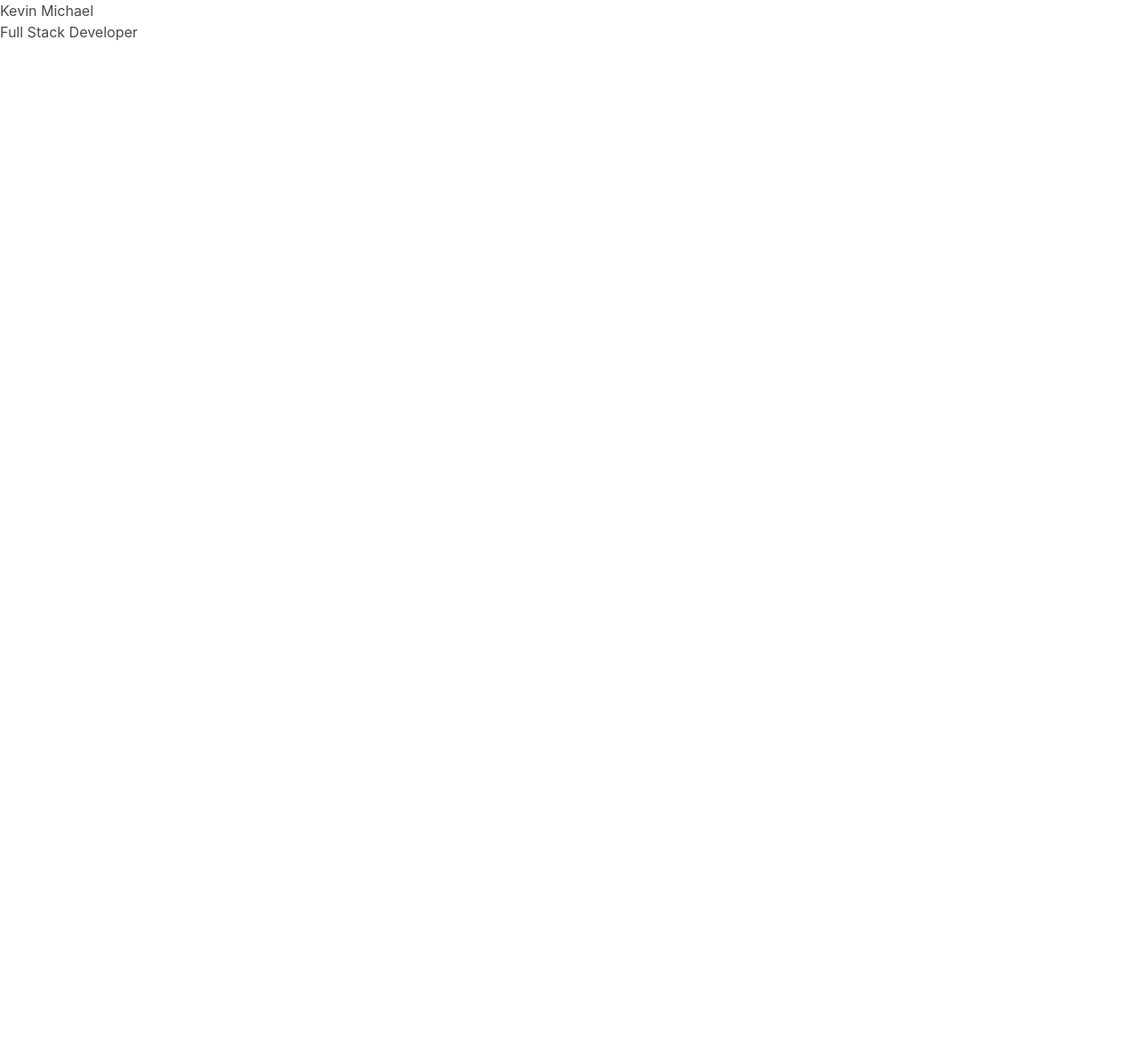
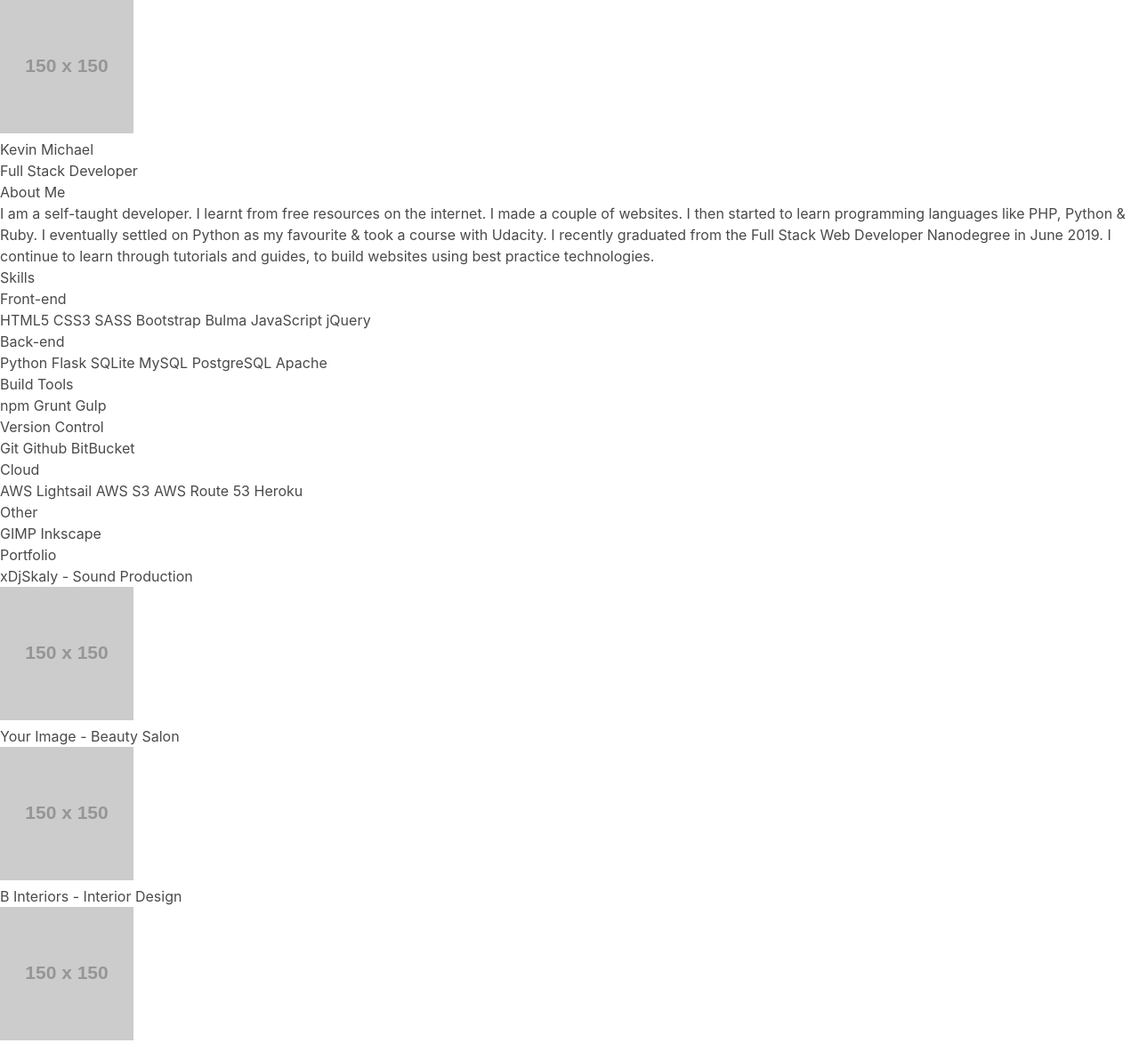
Before and after one commit to biobot-01/biobot-01.github.io, a website: page index.html in a window 1280 px wide. Shown: the top 1173 px of the page at 89% size. Before the commit the page ends 800 px from the top, so only its background shows below. Drawn offline with nearby package versions, Linux system fonts and the light colour scheme; files that its build step writes are made by us from their sources; placeholder pictures from the web are drawn by us.

Commit message:
Add content

```diff
--- a/index.html
+++ b/index.html
@@ -13,7 +13,120 @@
   </head>
 
   <body>
-    <h1>Kevin Michael</h1>
-    <h2>Full Stack Developer</h2>
+    <header>
+      <img src="https://via.placeholder.com/150" alt="">
+
+      <h1>
+        <span>Kevin Michael</span>
+        <br>
+        <span>Full Stack Developer</span>
+      </h1>
+    </header>
+
+    <main>
+      <section>
+        <div>
+          <h2>About Me</h2>
+          <p>I am a self-taught developer. I learnt from free resources on the internet. I made a couple of websites. I then started to learn programming languages like PHP, Python & Ruby. I eventually settled on Python as my favourite & took a course with Udacity. I recently graduated from the Full Stack Web Developer Nanodegree in June 2019. I continue to learn through tutorials and guides, to build websites using best practice technologies.</p>
+        </div>
+
+        <div>
+          <h2>Skills</h2>
+          <h4>Front-end</h4>
+          <span>HTML5</span>
+          <span>CSS3</span>
+          <span>SASS</span>
+          <span>Bootstrap</span>
+          <span>Bulma</span>
+          <span>JavaScript</span>
+          <span>jQuery</span>
+          <h4>Back-end</h4>
+          <span>Python</span>
+          <span>Flask</span>
+          <span>SQLite</span>
+          <span>MySQL</span>
+          <span>PostgreSQL</span>
+          <span>Apache</span>
+          <h4>Build Tools</h4>
+          <span>npm</span>
+          <span>Grunt</span>
+          <span>Gulp</span>
+          <h4>Version Control</h4>
+          <span>Git</span>
+          <span>Github</span>
+          <span>BitBucket</span>
+          <h4>Cloud</h4>
+          <span>AWS Lightsail</span>
+          <span>AWS S3</span>
+          <span>AWS Route 53</span>
+          <span>Heroku</span>
+          <h4>Other</h4>
+          <span>GIMP</span>
+          <span>Inkscape</span>
+        </div>
+      </section>
+
+      <section>
+        <h2>Portfolio</h2>
+
+        <div>
+          <h3>xDjSkaly - Sound Production</h3>
+          <img src="https://via.placeholder.com/150" alt="">
+        </div>
+
+        <div>
+          <h3>Your Image - Beauty Salon</h3>
+          <img src="https://via.placeholder.com/150" alt="">
+        </div>
+
+        <div>
+          <h3>B Interiors - Interior Design</h3>
+          <img src="https://via.placeholder.com/150" alt="">
+        </div>
+
+        <div>
+          <h3>AgriCore - Agricultural Template</h3>
+          <img src="https://via.placeholder.com/150" alt="">
+        </div>
+
+        <div>
+          <h3>Motorbike Showcase - Motorbike Template</h3>
+          <img src="https://via.placeholder.com/150" alt="">
+        </div>
+
+        <div>
+          <h3>Command Line Battleships Game - Python</h3>
+          <img src="https://via.placeholder.com/150" alt="">
+        </div>
+      </section>
+
+      <section>
+        <h2>Contact Me</h2>
+        <form class="" action="" method="post">
+          <label for="">Name</label>
+          <input type="text" name="" value="">
+
+          <label for="">Email</label>
+          <input type="text" name="" value="">
+
+          <label for="">Message</label>
+          <input type="text" name="" value="">
+
+          <button type="submit" name="button">Send</button>
+        </form>
+
+        <div>
+          <a href="#">Github</a>
+
+          <a href="#">LinkedIn</a>
+
+          <a href="#">Email</a>
+        </div>
+      </section>
+    </main>
+
+    <footer>
+      <p>Copyright &copy; 2019 | Coded by Kevin Michael | <a href="#">View Source</a></p>
+    </footer>
   </body>
 </html>
```
